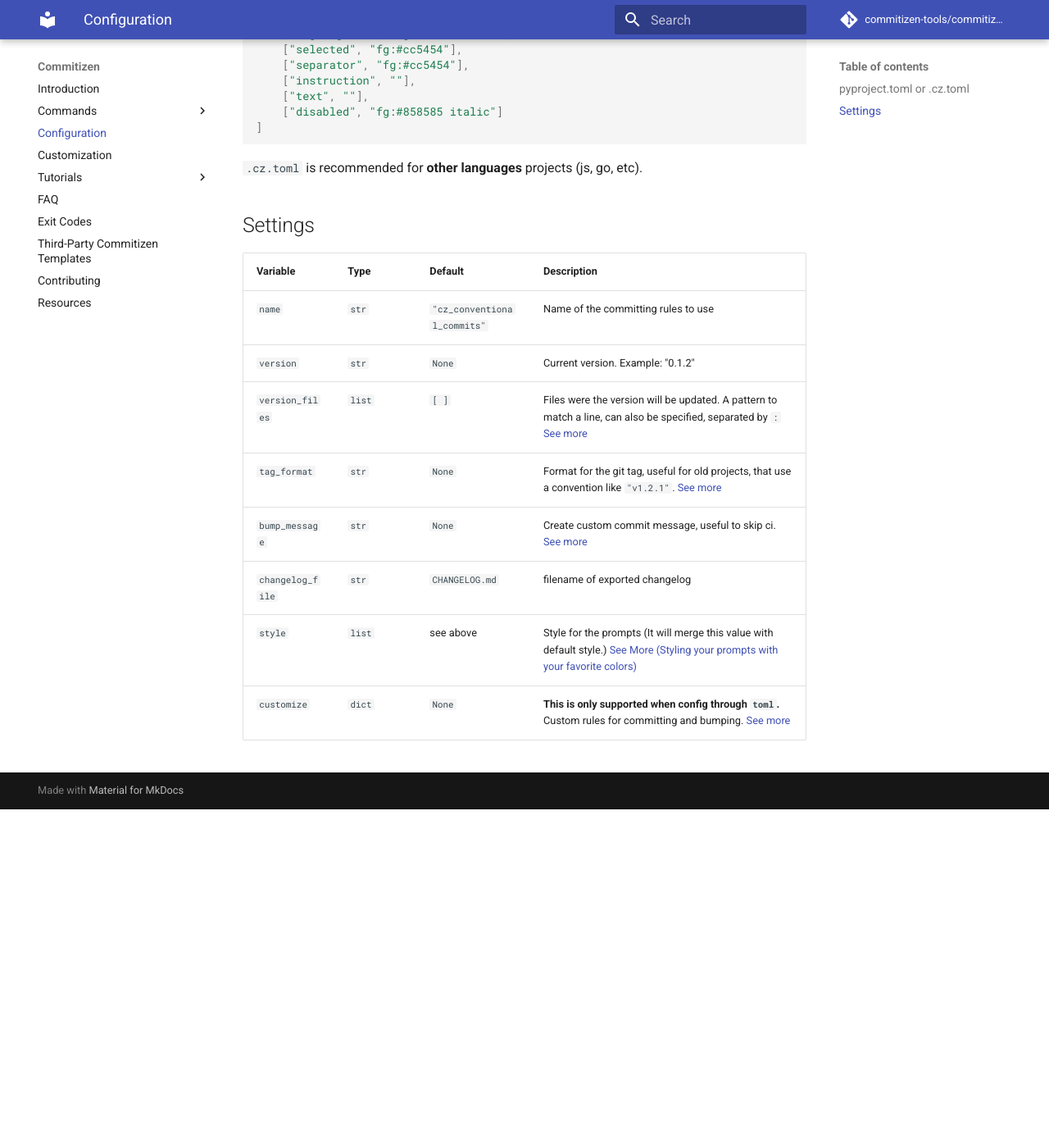
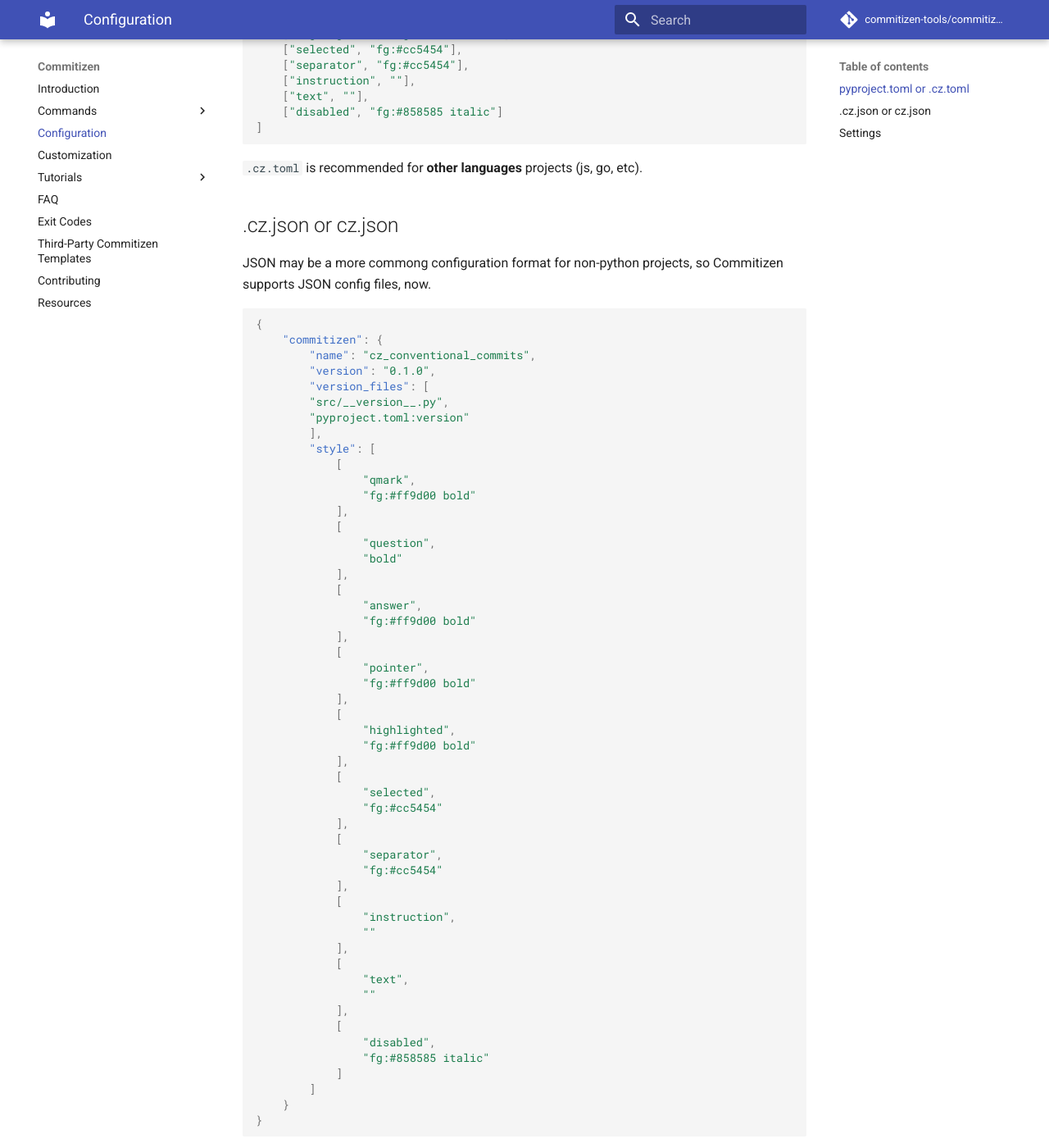
Before and after one commit to commitizen-tools/commitizen, an MkDocs documentation site: the page built from docs/config.md, in a window 1280 px wide and 1400 px high, scrolled down 479 px. Shown: the whole window at 82% size. Built offline with MkDocs 1.6.1 and Material for MkDocs 9.7.7, drawn with Linux system fonts in a browser that asks for light colours; comment, search, counter and statistics services are not loaded; before the commit the page ends 1466 px from its top, so only the background shows below that.

Commit message:
docs(dosc/config): add instructions on how to define a json config file
120

````diff
--- a/docs/config.md
+++ b/docs/config.md
@@ -28,6 +28,65 @@
 
 `.cz.toml` is recommended for **other languages** projects (js, go, etc).
 
+## .cz.json or cz.json
+
+JSON may be a more commong configuration format for non-python projects, so Commitizen supports JSON config files, now.
+
+```json
+{
+    "commitizen": {
+        "name": "cz_conventional_commits",
+        "version": "0.1.0",
+        "version_files": [
+	    "src/__version__.py",
+	    "pyproject.toml:version"
+        ],
+        "style": [
+            [
+                "qmark",
+                "fg:#ff9d00 bold"
+            ],
+            [
+                "question",
+                "bold"
+            ],
+            [
+                "answer",
+                "fg:#ff9d00 bold"
+            ],
+            [
+                "pointer",
+                "fg:#ff9d00 bold"
+            ],
+            [
+                "highlighted",
+                "fg:#ff9d00 bold"
+            ],
+            [
+                "selected",
+                "fg:#cc5454"
+            ],
+            [
+                "separator",
+                "fg:#cc5454"
+            ],
+            [
+                "instruction",
+                ""
+            ],
+            [
+                "text",
+                ""
+            ],
+            [
+                "disabled",
+                "fg:#858585 italic"
+            ]
+        ]
+    }
+}
+```
+
 ## Settings
 
 | Variable | Type | Default | Description |
````
